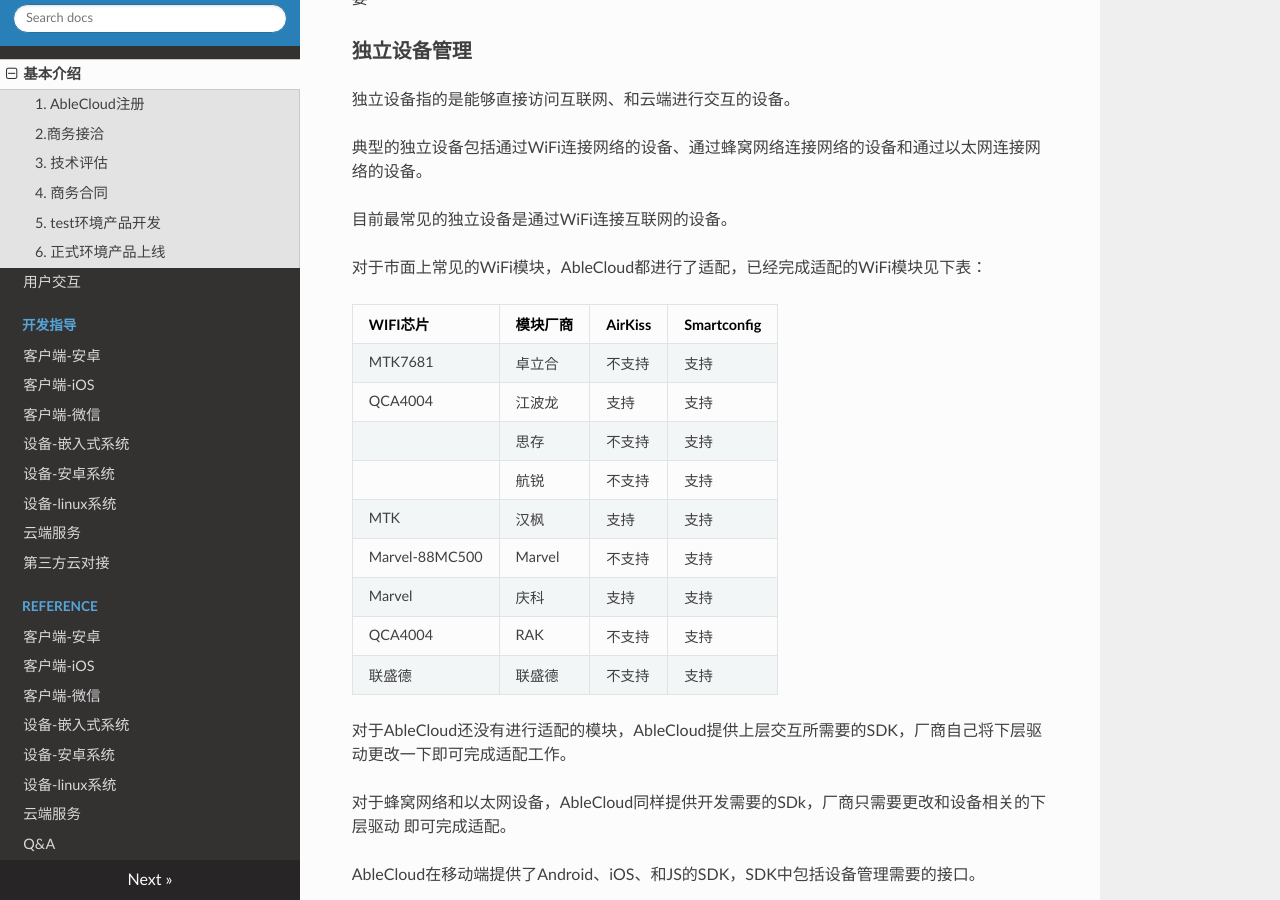
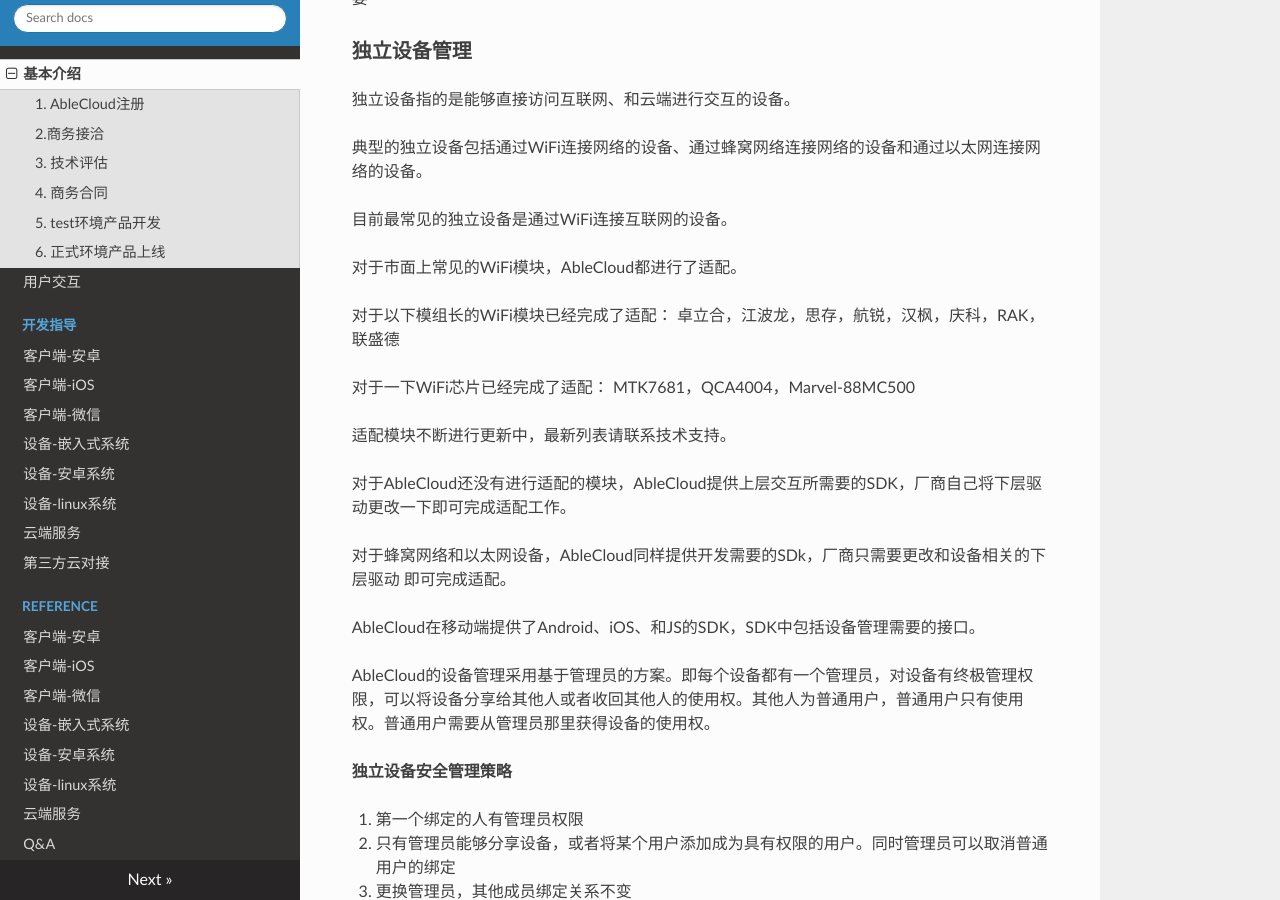
Before and after one commit to JessonW/rd_docs, an MkDocs documentation site: the page built from docs/introduction.md, in a window 1280 px wide and 900 px high, scrolled down 12077 px. Built offline with MkDocs 1.6.1, drawn with Linux system fonts in a browser that asks for light colours; nearby versions of some CDN libraries; old or Windows-style settings are respelled for this version of MkDocs.

Commit message:
update zhangjun question

```diff
--- a/docs/introduction.md
+++ b/docs/introduction.md
@@ -352,19 +352,16 @@
 
 目前最常见的独立设备是通过WiFi连接互联网的设备。
 
-对于市面上常见的WiFi模块，AbleCloud都进行了适配，已经完成适配的WiFi模块见下表：
+对于市面上常见的WiFi模块，AbleCloud都进行了适配。
 
-|WIFI芯片 |模块厂商|AirKiss|Smartconfig|
-|--------|-------|--------|----------|
-|MTK7681 |卓立合  |不支持   |支持|
-|QCA4004 |	江波龙|	支持   |	支持|
-|		 |思存	 |	不支持 |	支持|
-|		 |航锐	 |	不支持 |	支持|
-|MTK	 |	汉枫 |	支持  |	支持|
-|Marvel-88MC500| Marvel |	不支持|	支持|
-|Marvel  |	庆科 |	支持  |	支持|
-|QCA4004 |	RAK  |	不支持|	支持|
-|联盛德   |联盛德 |	不支持|	支持|
+对于以下模组长的WiFi模块已经完成了适配：
+卓立合，江波龙，思存，航锐，汉枫，庆科，RAK，联盛德
+
+对于一下WiFi芯片已经完成了适配：
+MTK7681，QCA4004，Marvel-88MC500
+
+适配模块不断进行更新中，最新列表请联系技术支持。
+
 
 对于AbleCloud还没有进行适配的模块，AbleCloud提供上层交互所需要的SDK，厂商自己将下层驱动更改一下即可完成适配工作。
 
```
Also changed, not shown: docs/develop_guide/device.md (+15 -0 lines).
